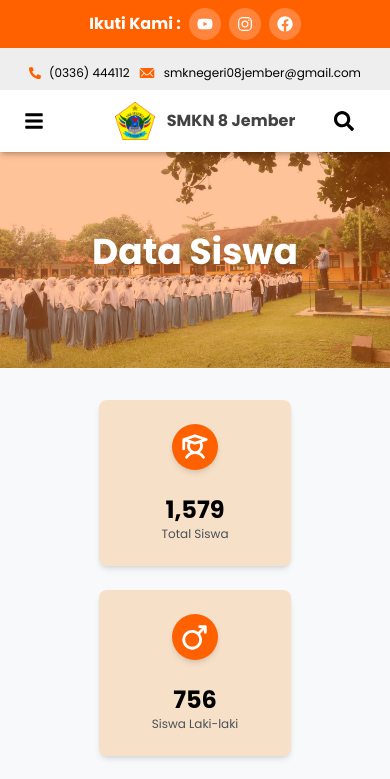
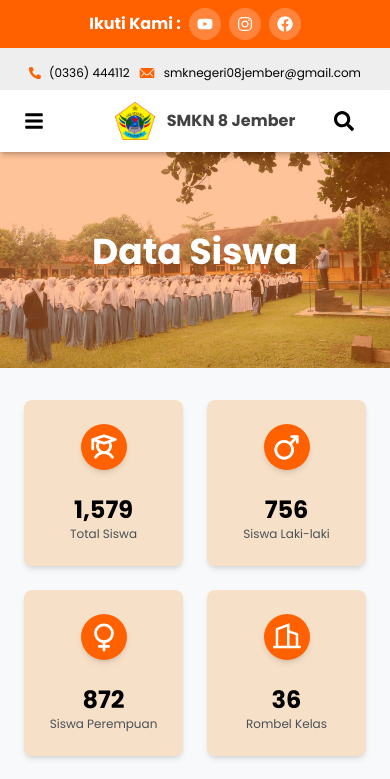
Before and after one commit to hanNajib/JHIC, a React (Vite) app in the folder smkn8jember/: page /student-data in a window 390 px wide. Shown: the top 779 px of the page. Built offline with nearby package versions, Linux system fonts and the light colour scheme.

Commit message:
desain card

```diff
--- a/smkn8jember/src/page/StudentData.jsx
+++ b/smkn8jember/src/page/StudentData.jsx
@@ -73,11 +73,11 @@ const StudentData = () => {
         </div>
       </section>
 
-      <section className="flex flex-row items-center gap-6 justify-center py-8 px-16 flex-wrap">
+      <section className="grid grid-cols-2 md:flex md:flex-row items-center gap-6 justify-center py-8 px-6">
         {statistik.map((item, index) => (
           <div
             key={index}
-            className="bg-[#F77F00]/20 w-48 p-6 rounded-lg shadow-md flex flex-col items-center gap-6"
+            className="bg-[#F77F00]/20 w-full md:w-48 p-6 rounded-lg shadow-md flex flex-col items-center gap-6"
           >
             <div className="bg-[#FF6000] text-white p-2 rounded-full flex items-center justify-center shadow-md hover:scale-105 transition-transform duration-300">
               {item.icon}
```
